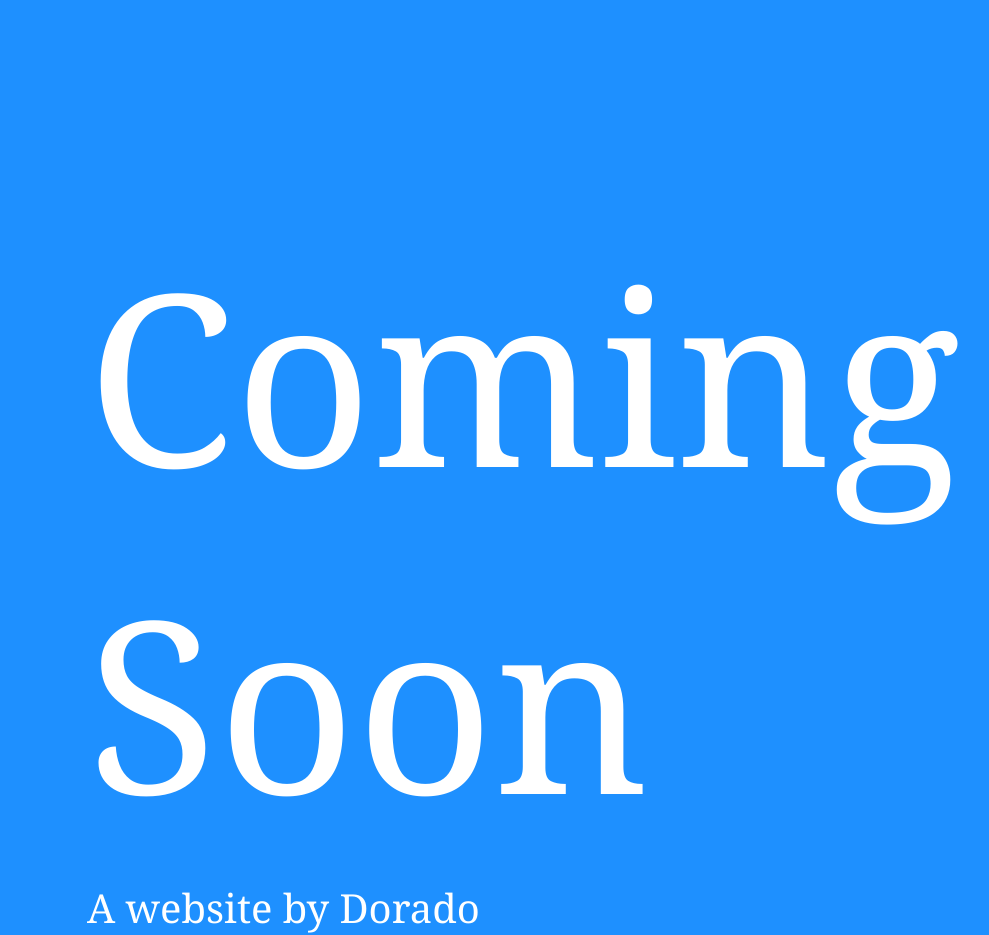
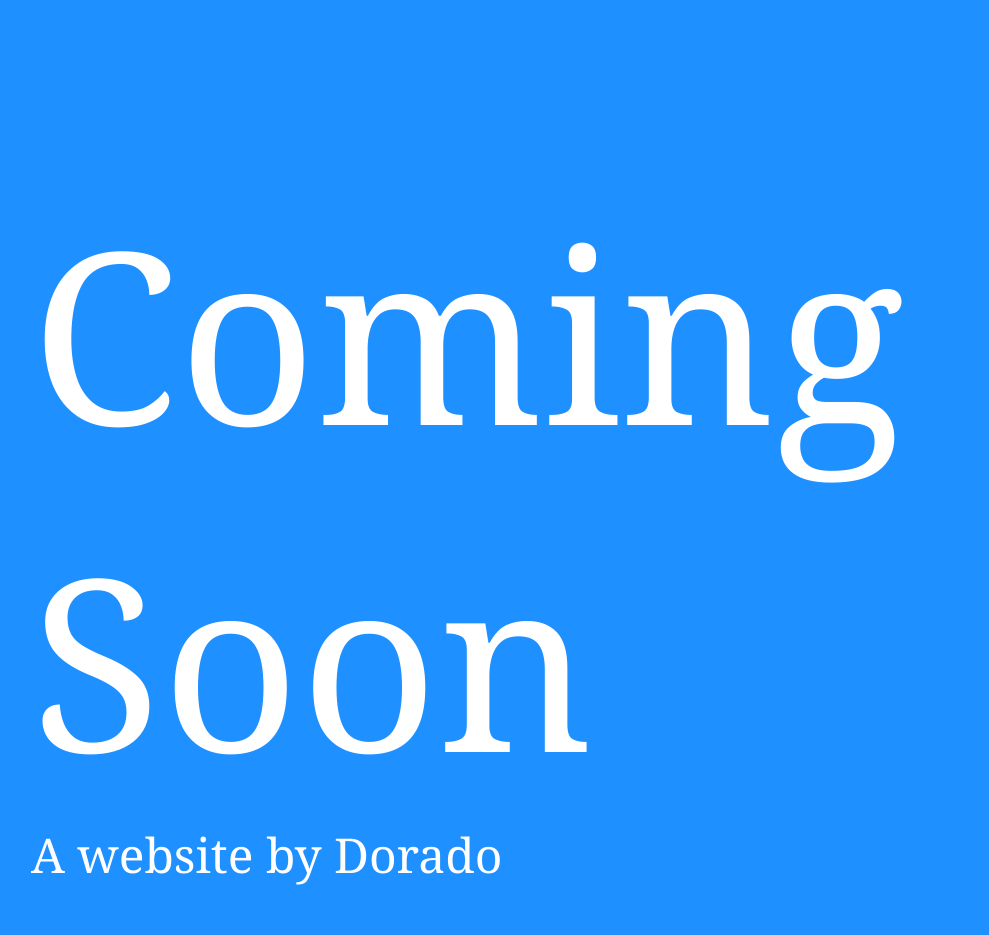
Before and after one commit to the-real-dorado/the-real-dorado.github.io, a PHP site: page / in a window 1280 px wide. Shown: the whole page, without its empty margins (41-1030 px from the left). After the commit the page ends 885 px from the top, so only its background shows below. Run offline with PHP 8.4, Linux system fonts and the light colour scheme.

Commit message:
Made page CSS internal

```diff
--- a/css/master.css
+++ b/css/master.css
@@ -20,13 +20,13 @@ header {
   font-family: georgia;
   color: white;
   font-size: 15rem;
-  padding-left: 10vw;
+  padding-left: 6vw;
   padding-top: 20vh;
 }
 
 .text{
   padding-top: 1rem;
-  padding-left: 10vw;
+  padding-left: 6vw;
   color: white;
   font-family: georgia;
   font-size: 2.5rem;
--- a/index.html
+++ b/index.html
@@ -1,55 +1,31 @@
 <!DOCTYPE html>
-<html>
+<!DOCTYPE html>
+<html lang="en" dir="ltr">
   <head>
     <title>dorado</title>
-    <meta name="description" content="a cool website">
-    <link rel="stylesheet" href="css/master.css">
+    <meta charset="utf-8" name="description" content="a cool website">
     <link rel="stylesheet" href="css/animate.css">
-    </head>
+    <style media="screen">
+      body {
+        background-color: DodgerBlue;
+        text-align: left;
+        font-family: georgia;
+        color: white;
+        padding-left: 5vw;
+        padding-top: 20vh;
+      }
+      .soon{font-size: 15rem;}
+      .text{font-size: 3rem;}
+      a, a:link, a:visited{text-decoration: none; color: inherit}
+      a:hover{color: black}
+    </style>
+  </head>
   <body>
     <div class="soon animate__animated animate__fadeInUp">
       Coming <br> Soon
     </div>
     <div class="text animate__delay-1s animate__animated animate__fadeInUp">
-      A website by Dorado
+      A website by <a href="drd.html" id="drd">Dorado</a>
     </div>
   </body>
 </html>
-
-<!--
-<!DOCTYPE html>
-<html>
-  <head>
-    <title>DORADO</title>
-    <base href="https://raw.githubusercontent.com/the-real-dorado/the-real-dorado.github.io/main/" target="_blank">
-    <link rel="stylesheet" href="css/master.css">
-  </head>
-  <body>
-    <header>
-      <img src="images/DRD_logo.jpg" alt="drd_logo"class="profile-img">
-      <nav>
-        <ul>
-          <li><a href="#hero">Home</a></li>
-          <li><a href="#about">About</a></li>
-        </ul>
-      </nav>
-    </header>
-    <main>
-      <div class="soon">
-        Coming Soon
-      </div>
-      <section>
-
-      <section id="hero">
-
-      </section>
-      <section id="about">
-
-      </section>
-    </main>
-    <footer>
-      <hr>
-      Hosted with GitHub Pages
-    </footer>
-  </body>
-</html>
```
Also changed, not shown: drd.html (added, +13 -0 lines).
